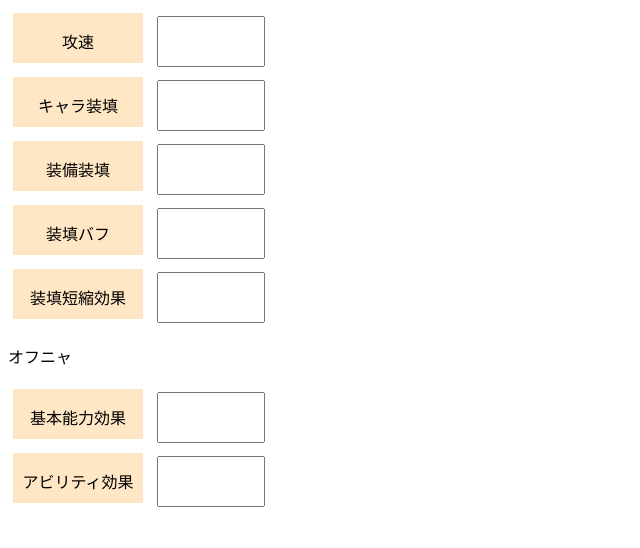
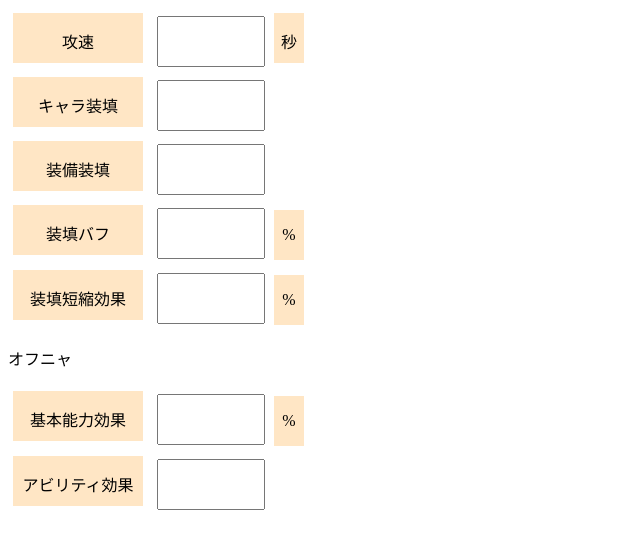
Before and after one commit to goldeagle-pro/goldeagle-pro.github.io, a plain HTML site: page Azurlane/attack-speed.html in a window 1280 px wide. Shown: the whole page, without its empty margins (0-640 px from the left). Drawn offline with Linux system fonts and the light colour scheme.

Commit message:
update azurlane

```diff
--- a/Azurlane/attack-speed.html
+++ b/Azurlane/attack-speed.html
@@ -15,6 +15,9 @@
 					<p>攻速</p>
 				</div>
 				<input class="right-number" type="number">
+				<div class="right-text">
+					<p>秒</p>
+				</div>
 			</div>
 			<div>
 				<div class="left-text">
@@ -33,12 +36,18 @@
 					<p>装填バフ</p>
 				</div>
 				<input class="right-number" type="number">
+				<div class="right-text">
+					<p>%</p>
+				</div>
 			</div>
 			<div>
 				<div class="left-text">
 					<p>装填短縮効果</p>
 				</div>
 				<input class="right-number" type="number">
+				<div class="right-text">
+					<p>%</p>
+				</div>
 			</div>
 			<div>
 				<p>オフニャ</p>
@@ -48,6 +57,9 @@
 					<p>基本能力効果</p>
 				</div>
 				<input class="right-number" type="number">
+				<div class="right-text">
+					<p>%</p>
+				</div>
 			</div>
 			<div>
 				<div class="left-text">
--- a/css/azurlane/attack-speed.css
+++ b/css/azurlane/attack-speed.css
@@ -18,3 +18,16 @@
 	margin: 5px;
 	font-size: 20px;
 }
+
+.right-text {
+	display: inline-block;
+	height: 50px;
+	width: 30px;
+	text-align: center;
+	margin: 5px 0;
+	background-color: rgb(255, 230, 197);
+}
+
+.right-text p {
+	vertical-align: middle;
+}
```
